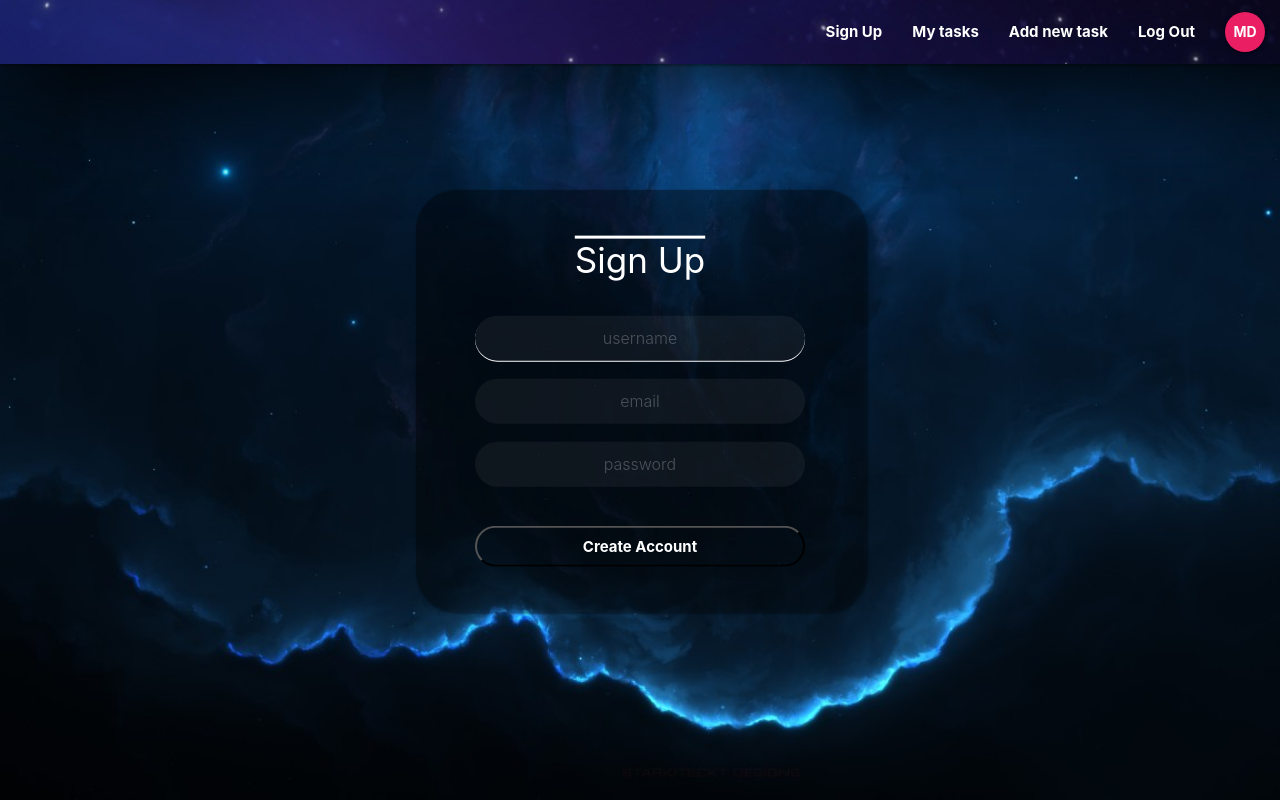
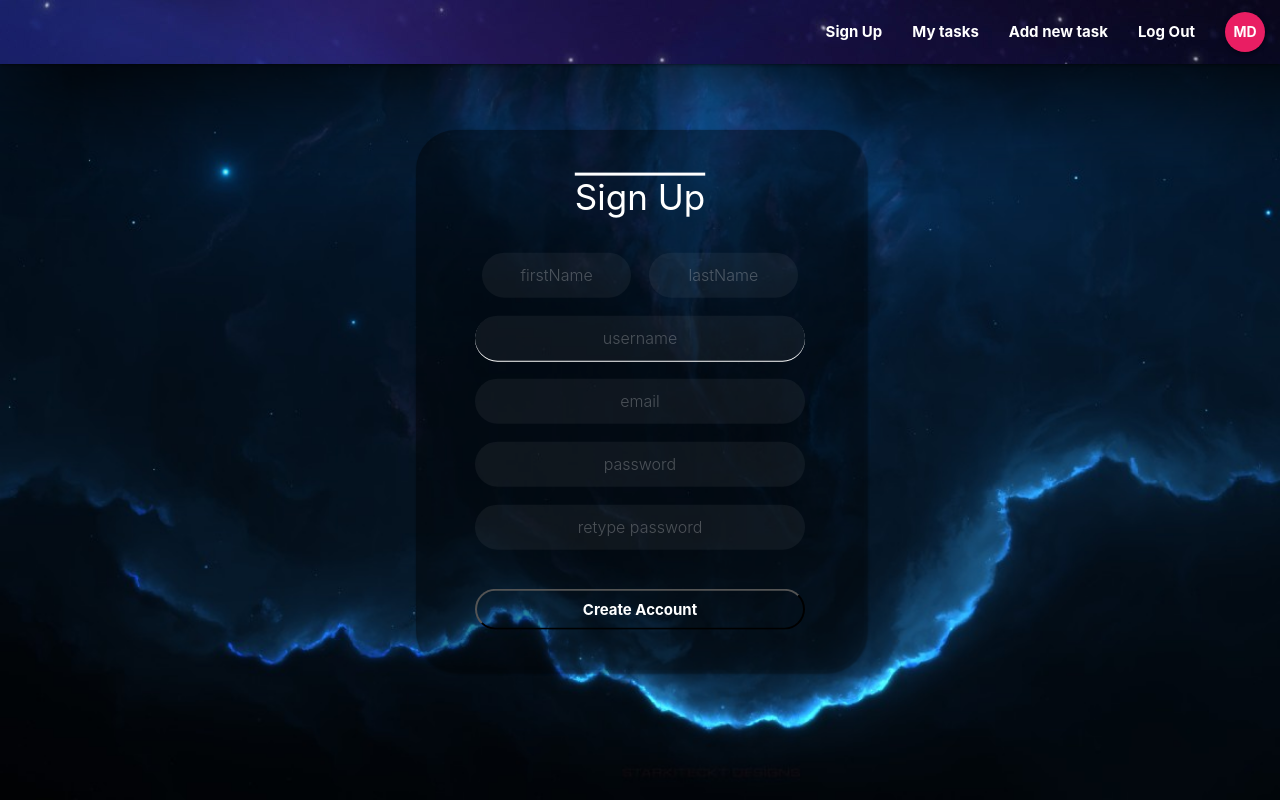
Before and after one commit to MD1010/reactToDo, a React (Create React App) app in the folder react-to-do/: page /SignUp in a window 1280 px wide. Built offline with nearby package versions, Linux system fonts and the light colour scheme.

Commit message:
added fields to signup form

```diff
--- a/react-to-do/src/components/Authentication/SignUp.js
+++ b/react-to-do/src/components/Authentication/SignUp.js
@@ -10,14 +10,18 @@ class SignUp extends Component {
         this.state =
         {
             userName: "",
+            firstName: "",
+            lastName: "",
             password: "",
             email: "",
+            retypedPassword: "",
             submitted: false,
 
             formErrors: {
                 userName: "",
                 email: "",
-                password: ""
+                password: "",
+                retypedPassword: ""
             }
         }
     }
@@ -44,15 +48,19 @@ class SignUp extends Component {
                       this.setState({formErrors:{userName:"username already taken"}})
                    else{
                         this.setState({
+                            firstName: "",
+                            lastName: "",
                             userName: "",
                             password: "",
+                            retypedPassword: "",
                             email: "",
                             submitted: false,
 
                             formErrors: {
                                 userName: "",
                                 email: "",
-                                password: ""
+                                password: "",
+                                retypedPassword: ""
                             }
                         })
                     }
@@ -69,24 +77,28 @@ class SignUp extends Component {
 
     validateFormFields = async () =>
     {
-        let { userName, password, email } = this.state
+        let { userName, password, email, retypedPassword } = this.state
         let valid = true
         const spaceRegex = RegExp(/\s/)
         const passwordRegex = RegExp(/^.{4,8}$/)
         const emailRegex = RegExp(
             /^[a-zA-Z0-9.!#$%&’*+/=?^_`{|}~-]+@[a-zA-Z0-9-]+(?:\.[a-zA-Z0-9-]+)*$/
             );
-        let userErrorMessage = userName.trim().length >= 4 ? "": "userName has to be at least 4 characters"
-        if(userErrorMessage === "")
+            let userErrorMessage = userName.trim().length >= 4 ? "": "userName has to be at least 4 characters"
+            if(userErrorMessage === "")
             userErrorMessage = spaceRegex.test(userName) ? "username cannot have whitespaces" : ""
-        let passwordErrorMessage = passwordRegex.test(password) ? "": "password has to be between 4 and 8 characters"
-        let emailErrorMessage = emailRegex.test(email) ? "" : "Invalid Email address"
-
-        await this.setState({
+            let passwordErrorMessage = passwordRegex.test(password) ? "": "password has to be between 4 and 8 characters"
+            let emailErrorMessage = emailRegex.test(email) ? "" : "Invalid Email address"
+            let retypedPasswordMessage = ""
+            if(passwordErrorMessage.length === 0 && retypedPassword) {
+                retypedPasswordMessage = password == retypedPassword ? "" : "passwords don't match"
+            }
+            await this.setState({
             formErrors : {
                 userName : userErrorMessage,
                 email : emailErrorMessage,
-                password : passwordErrorMessage
+                password : passwordErrorMessage,
+                retypedPassword : retypedPasswordMessage
             }
         })
 
@@ -112,6 +124,12 @@ class SignUp extends Component {
                 <div className="transparent-bg sign-up"></div>
                 <form className="form" onSubmit={this.submitForm}>
                     <div className="title">Sign Up</div>
+
+                    <div className="fullName">
+                        <input className="firstName field" spellCheck="false" autoComplete="off" placeholder="firstName" type="text" id="firstName" value={this.state.firstName} onChange={this.handleChange} maxLength="13"></input>
+                        <input className="lastName field" spellCheck="false" autoComplete="off"  placeholder="lastName" type="text" id="lastName" value={this.state.lastName} onChange={this.handleChange} maxLength="13"></input>
+                    </div>
+
                     <input className="username field" spellCheck="false" autoComplete="off" className={formErrors.userName.length > 0 ? "error" : "input-bar"}  placeholder="username" type="text" id="userName" value={this.state.userName} onChange={this.handleChange} maxLength="13"></input>
                     <label className="error-label">{formErrors.userName}</label>
 
@@ -120,6 +138,9 @@ class SignUp extends Component {
 
                     <input className="password field" spellCheck="false" autoComplete="off" className={formErrors.password.length > 0 ? "error" : "input-bar"} placeholder="password" type="password" id="password" value={this.state.password} onChange={this.handleChange} maxLength="13"></input>
                     <label className="error-label">{formErrors.password}</label>
+
+                    <input className="retypedPassword field" spellCheck="false" autoComplete="off" className={formErrors.retypedPassword.length > 0 ? "error" : "input-bar"} placeholder="retype password" type="password" id="retypedPassword" value={this.state.retypedPassword} onChange={this.handleChange} maxLength="13"></input>
+                    <label className="error-label">{formErrors.retypedPassword}</label>
 
                     <button type="submit" id="submit-button" >Create Account</button>
                 </form>
--- a/react-to-do/src/styles/login.css
+++ b/react-to-do/src/styles/login.css
@@ -1,7 +1,7 @@
 body{
      /* background: black; */
-    overflow-x: hidden;
-    overflow-y: hidden;
+    /* overflow-x: hidden;
+    overflow-y: hidden; */
     box-shadow: 100px 0px 100px 100px;
 }
 
@@ -16,13 +16,10 @@ body{
 {
     color:red !important;
     font-weight: 600;
-    align-self: center;
 }
 .form{
     width: 40%;
     padding: 50px;
-    /* margin-top:40px; */
-    /* margin-bottom: 40px; */
     position: absolute;
     top: 50%;
     left: 50%;
@@ -30,6 +27,7 @@ body{
     display: flex;
     flex-direction: column;
     border-radius: 40px;
+    align-items: center;
 }
 
 .transparent-bg{
@@ -37,8 +35,6 @@ body{
     background: black;
     box-shadow: 2px 2px 2px 2px;
     opacity: 0.4;
-    /* margin-top:40px; */
-    /* display: table-cell; */
     position: absolute;
     top: 50%;
     left: 50%;
@@ -47,7 +43,7 @@ body{
 }
 
 .transparent-bg.sign-up{
-    height: 420px;
+    height: 540px;
 }
 .transparent-bg.sign-in{
     height: 380px;
@@ -61,9 +57,16 @@ div.title{
     margin-bottom: 20px;
     color: white;
     font-size: 35px;
-    align-self: center;
     text-decoration: overline;
 
+}
+
+.fullName
+{
+    display: flex;
+    flex-direction: row;
+    width: 81%;
+    /* align-self: center; */
 }
 
 input{
@@ -72,7 +75,7 @@ input{
     background-color: rgb(255, 255, 255,0.05) !important;
     border-radius: 50px !important;
     width: 80% !important;
-    align-self: center;
+    /* align-self: center; */
     margin: 9px !important;
     border-bottom: transparent !important;
 }
@@ -81,7 +84,7 @@ input{
     margin-top: 30px;
     align-content: center;
     width: 80%;
-    align-self: center;
+    /* align-self: center; */
     border-radius: inherit;
     background-color: unset;
     color: white;
@@ -112,6 +115,7 @@ box-shadow: 0 1px 0 0
     box-shadow: 0 1px 0 0 red !important;
 }
 
+
 @media only screen and (max-width: 850px) {
     .form{
         width: fit-content;
```
